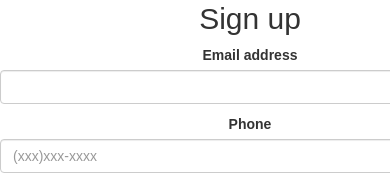
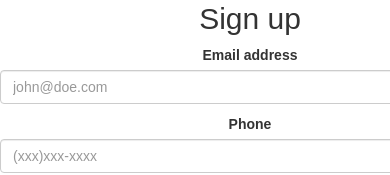
Before and after one commit to mikeries/react-validation-tutorial, a React (Create React App) app: page / in a window 390 px wide. Shown: the part 168-343 px from the top of the page. Built offline with nearby package versions, Linux system fonts and the light colour scheme.

Commit message:
add placeholder for email, minor change to phone message

```diff
--- a/src/Form.js
+++ b/src/Form.js
@@ -23,7 +23,7 @@ class Form extends Component {
         field: 'phone',
         method: 'isEmpty',
         validWhen: false,
-        message: 'Phone is required.'
+        message: 'Pleave provide a phone number.'
       },
       {
         field: 'phone',
@@ -98,6 +98,7 @@ class Form extends Component {
           <label htmlFor="email">Email address</label>
           <input type="email" className="form-control"
             name="email"
+            placeholder="john@doe.com"
             onChange={this.handleInputChange}
           />
           <span className="help-block">{validation.email.message}</span>
```
